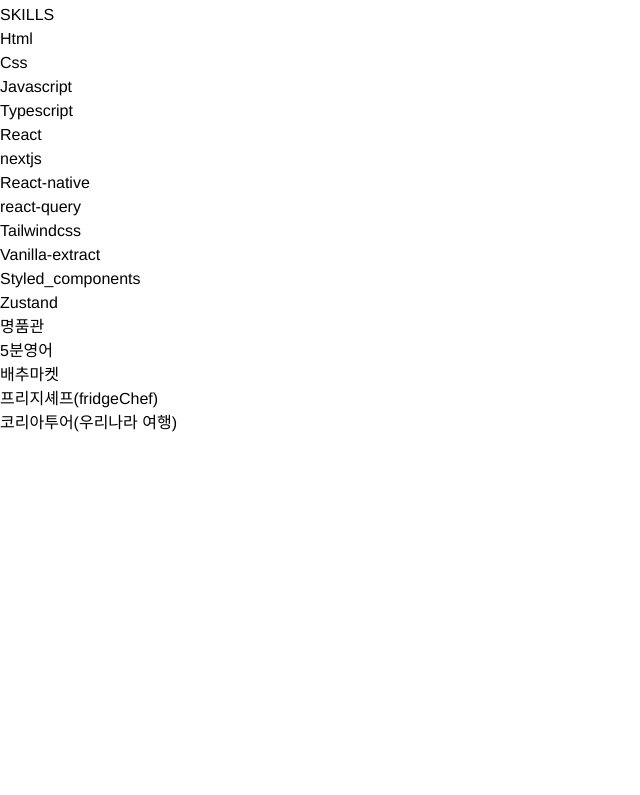
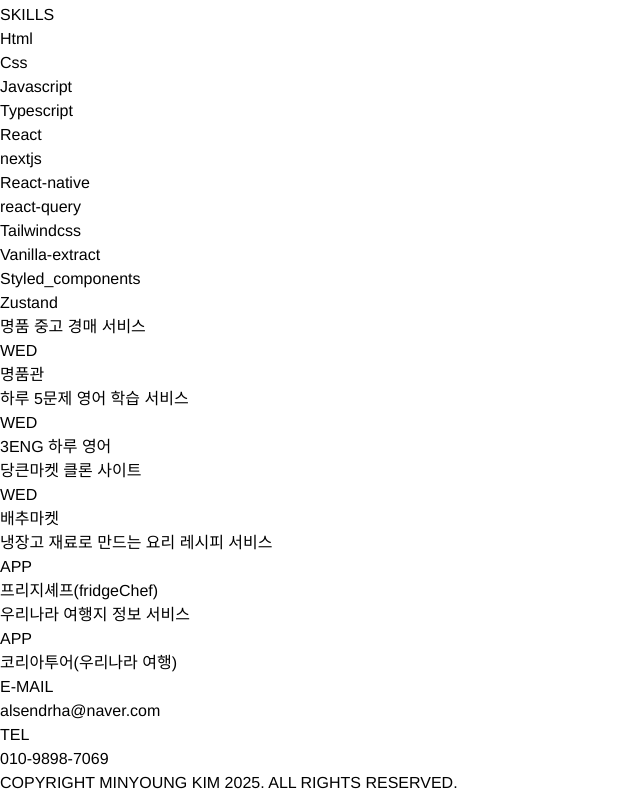
Before and after one commit to alsendrha/newPortFolio, a Next.js app: page / in a window 1280 px wide. Shown: the part 1653-2448 px from the top of the page, without its empty margins (0-640 px from the left). Before the commit the page ends 2088 px from the top, so only its background shows below. Built offline with nearby package versions, Linux system fonts and the light colour scheme; a web font is replaced by a local one.

Commit message:
프로젝트 수정 및 푸터 생성

```diff
--- a/src/app/main/page.tsx
+++ b/src/app/main/page.tsx
@@ -5,6 +5,7 @@ import Section02 from "@/components/section02/Section02";
 import Section03 from "@/components/section03/Section03";
 import Section04 from "@/components/section04/Section04";
 import Section05 from "@/components/section05/Section05";
+import Section06 from "@/components/section06/Section06";
 import React from "react";
 
 const Main = () => {
@@ -17,6 +18,7 @@ const Main = () => {
       <Section03 />
       <Section04 />
       <Section05 />
+      <Section06 />
     </div>
   );
 };
--- a/src/components/section04/LogoItem.tsx
+++ b/src/components/section04/LogoItem.tsx
@@ -15,7 +15,7 @@ const LogoItem = ({ item }: LogoItemProps) => {
       <div className="relative w-[100px] h-[100px] rounded-xl bg-[rgba(255,255,255,0.1)]">
         <Image src={item.src} fill sizes="1" alt={item.name} />
       </div>
-      <div>
+      <div className="">
         <p className="text-xl font-bold">{item.name}</p>
       </div>
     </div>
--- a/src/components/section05/Section05.tsx
+++ b/src/components/section05/Section05.tsx
@@ -1,29 +1,17 @@
-"use client";
-
 import { projectData } from "@/utils/data/listData";
 import Image from "next/image";
 import React from "react";
-import { motion } from "framer-motion";
+import ListItem from "./listitem/ListItem";
+import Title from "../Title";
+
 const Section05 = () => {
   return (
     <div className="w-full bg-[#222] flex flex-wrap">
       {projectData.map((data) => (
-        <div
-          key={data.id}
-          className="w-1/2 h-[25vw] relative group overflow-hidden"
-        >
-          <div className="w-full h-full relative  transform transition-all duration-500 ease-out group-hover:scale-110">
-            <Image src={data.src} fill sizes="1" alt="프로젝트" />
-          </div>
-          <div className="w-full h-full flex flex-col justify-center items-center absolute top-0 left-0 bg-opacity-0 group-hover:bg-opacity-100 group-hover:bg-[rgba(0,0,0,0.5)]">
-            <p className="text-white text-[2vw] mb-[100px] opacity-0 group-hover:opacity-100 group-hover:mb-5 font-bold transform transition-all duration-500 ease-out">
-              {data.title}
-            </p>
-            <div className="absolute w-0 mt-[4vw] flex items-center justify-center group-hover:w-[50%] h-[0.1vw] bg-white transform transition-all duration-[0.5s] ease-out" />
-          </div>
-        </div>
+        <ListItem key={data.id} data={data} />
       ))}
     </div>
+
   );
 };
 
--- /dev/null
+++ b/src/components/section05/listitem/ListBottomText.tsx
@@ -0,0 +1,21 @@
+import React from 'react'
+
+type ListBottomTextProps = {
+  data: {
+    type: string
+    content: string
+  }
+};
+
+const ListBottomText = ({ data }: ListBottomTextProps) => {
+  return (
+    <div className="flex items-center text-[1vw] opacity-0 group-hover:opacity-100 transform transition-all duration-[0.5s] ease-out">
+      <div className="flex items-center justify-center  border-[0.1vw] rounded-full px-[1vw] mr-[0.5vw]">
+        <p >{data.type}</p>
+      </div>
+      <p>{data.content}</p>
+    </div>
+  )
+}
+
+export default ListBottomText
--- /dev/null
+++ b/src/components/section05/listitem/ListImage.tsx
@@ -0,0 +1,15 @@
+import Image from 'next/image'
+import React from 'react'
+
+type ListImageProps = {
+  src: string
+}
+const ListImage = ({ src }: ListImageProps) => {
+  return (
+    <div className="w-full h-full relative  transform transition-all duration-500 ease-out group-hover:scale-110">
+      <Image src={src} fill sizes="1" alt="프로젝트" />
+    </div>
+  )
+}
+
+export default ListImage
--- /dev/null
+++ b/src/components/section05/listitem/ListItem.tsx
@@ -0,0 +1,33 @@
+import Image from 'next/image';
+import React from 'react'
+import ListImage from './ListImage';
+import ListBottomText from './ListBottomText';
+import ListItemTitle from './ListItemTitle';
+import Link from 'next/link';
+
+type ListItemProps = {
+  data: {
+    id: number
+    src: string
+    title: string
+    type: string
+    content: string
+  }
+};
+
+const ListItem = ({ data }: ListItemProps) => {
+  return (
+    <div className="w-1/2 h-[25vw] relative group overflow-hidden">
+      <ListImage src={data.src} />
+      <Link href={`/project/${data.id}`}>
+        <div className="text-white w-full h-full flex flex-col justify-center items-center absolute top-0 left-0 bg-opacity-0 group-hover:bg-opacity-100 group-hover:bg-[rgba(0,0,0,0.5)]">
+          <ListItemTitle data={data} />
+          <div className="w-0 my-[5vw] group-hover:my-[0.5vw] flex items-center justify-center opacity-0 group-hover:opacity-100 group-hover:w-[50%] h-[0.1vw] bg-white transform transition-all duration-[0.5s] ease-out" />
+          <ListBottomText data={data} />
+        </div>
+      </Link>
+    </div>
+  )
+}
+
+export default ListItem
--- /dev/null
+++ b/src/components/section05/listitem/ListItemTitle.tsx
@@ -0,0 +1,17 @@
+import React from 'react'
+
+type ListItemTitleProps = {
+  data: {
+    title: string
+  }
+}
+
+const ListItemTitle = ({ data }: ListItemTitleProps) => {
+  return (
+    <p className="text-[2vw]  opacity-0 group-hover:opacity-100  font-bold transform transition-all duration-500 ease-out">
+      {data.title}
+    </p>
+  )
+}
+
+export default ListItemTitle
--- /dev/null
+++ b/src/components/section06/Contact.tsx
@@ -0,0 +1,17 @@
+import React from 'react'
+
+type ContactProps = {
+  title: string
+  content: string
+};
+
+const Contact = ({ title, content }: ContactProps) => {
+  return (
+    <div className='flex'>
+      <p className='mx-5 font-bold'>{title}</p>
+      <p className='mx-5'>{content}</p>
+    </div>
+  )
+}
+
+export default Contact
--- /dev/null
+++ b/src/components/section06/ContactLast.tsx
@@ -0,0 +1,11 @@
+import React from 'react'
+
+const ContactLast = () => {
+  return (
+    <div className='text-center mt-10'>
+      <p className='text-sm text-[#3e3e3e]'>COPYRIGHT MINYOUNG KIM 2025. ALL RIGHTS RESERVED.</p>
+    </div>
+  )
+}
+
+export default ContactLast
--- /dev/null
+++ b/src/components/section06/Section06.tsx
@@ -0,0 +1,19 @@
+import React from 'react'
+import Contact from './Contact'
+import { contactData } from '@/utils/data/listData'
+import ContactLast from './ContactLast'
+
+const Section06 = () => {
+  return (
+    <div className='w-full bg-black flex flex-col items-center text-white py-10 px-10'>
+      <div className='w-full flex max-w-[750px] justify-between'>
+        {contactData.map(data => (
+          <Contact key={data.id} title={data.title} content={data.content} />
+        ))}
+      </div>
+      <ContactLast />
+    </div>
+  )
+}
+
+export default Section06
--- a/src/utils/data/listData.tsx
+++ b/src/utils/data/listData.tsx
@@ -174,47 +174,52 @@ export const logoData = [
 export const projectData = [
   {
     id: 1,
-    type: "Wab",
-    title: "명품관",
-    content: "명품 경매장",
+    type: "WED",
+    title: "명품 중고 경매 서비스",
+    content: "명품관",
     src: "/images/project/명품관.png",
     link: "",
     github: "",
   },
   {
     id: 2,
-    type: "wab",
-    title: "5분영어",
-    content: "영어영어",
+    type: "WED",
+    title: "하루 5문제 영어 학습 서비스",
+    content: "3ENG 하루 영어",
     src: "/images/project/오분영어.png",
     link: "",
     github: "",
   },
   {
     id: 3,
-    type: "wab",
-    title: "배추마켓",
-    content: "당큰마켓 클론",
+    type: "WED",
+    title: "당큰마켓 클론 사이트",
+    content: "배추마켓",
     src: "/images/project/배추마켓.png",
     link: "",
     github: "",
   },
   {
     id: 4,
-    type: "app",
-    title: "프리지셰프(fridgeChef)",
-    content: "냉장고 재료",
+    type: "APP",
+    title: "냉장고 재료로 만드는 요리 레시피 서비스",
+    content: "프리지셰프(fridgeChef)",
     src: "/images/project/프리지셰프.png",
     link: "",
     github: "",
   },
   {
     id: 5,
-    type: "app",
-    title: "코리아투어(우리나라 여행)",
-    content: "여행",
+    type: "APP",
+    title: "우리나라 여행지 정보 서비스",
+    content: "코리아투어(우리나라 여행)",
     src: "/images/project/코리아투어.png",
     link: "",
     github: "",
   },
 ];
+
+export const contactData = [
+  { id: 1, title: "E-MAIL", content: "alsendrha@naver.com" },
+  { id: 2, title: "TEL", content: "010-9898-7069" },
+];
```
